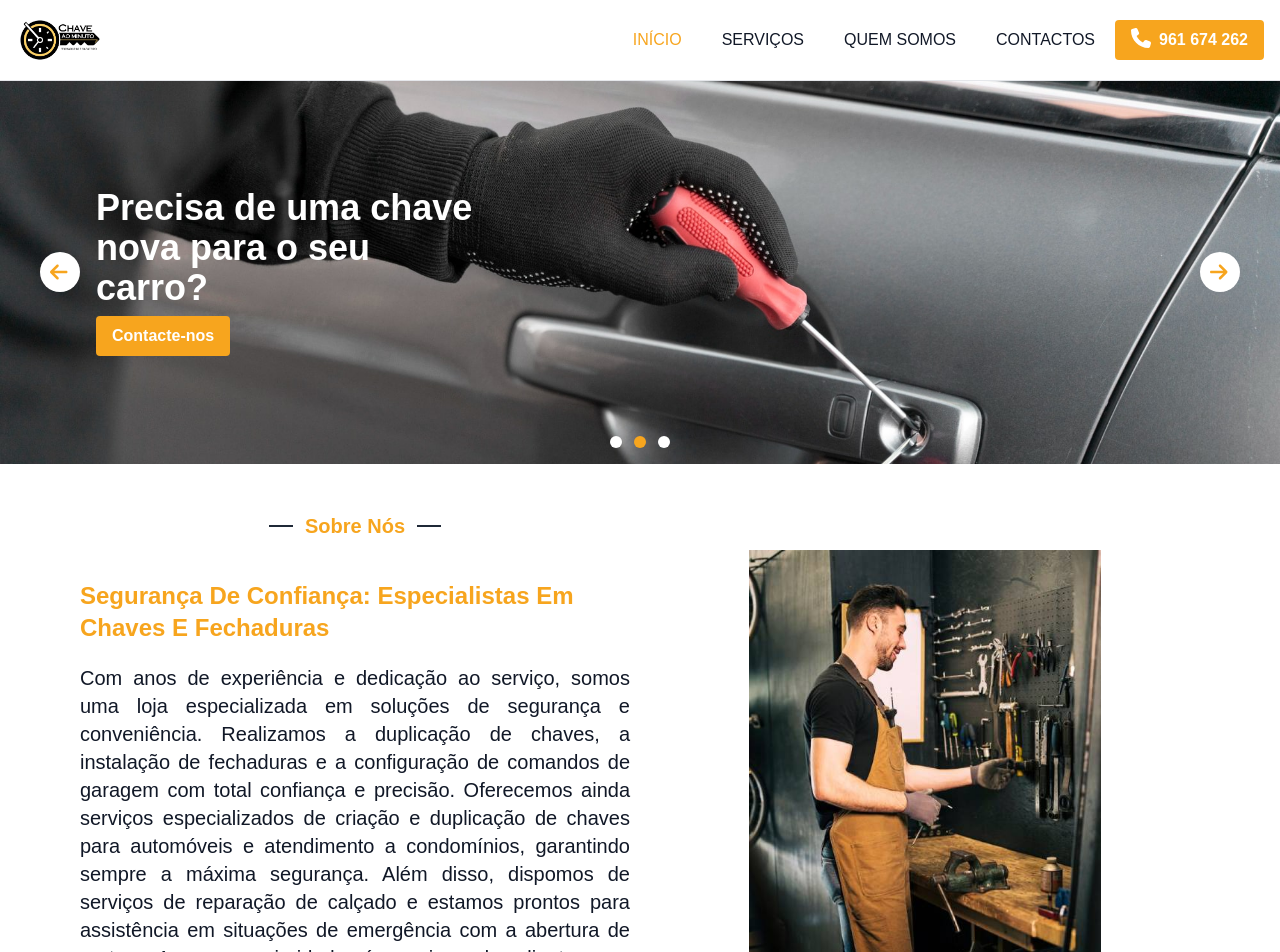
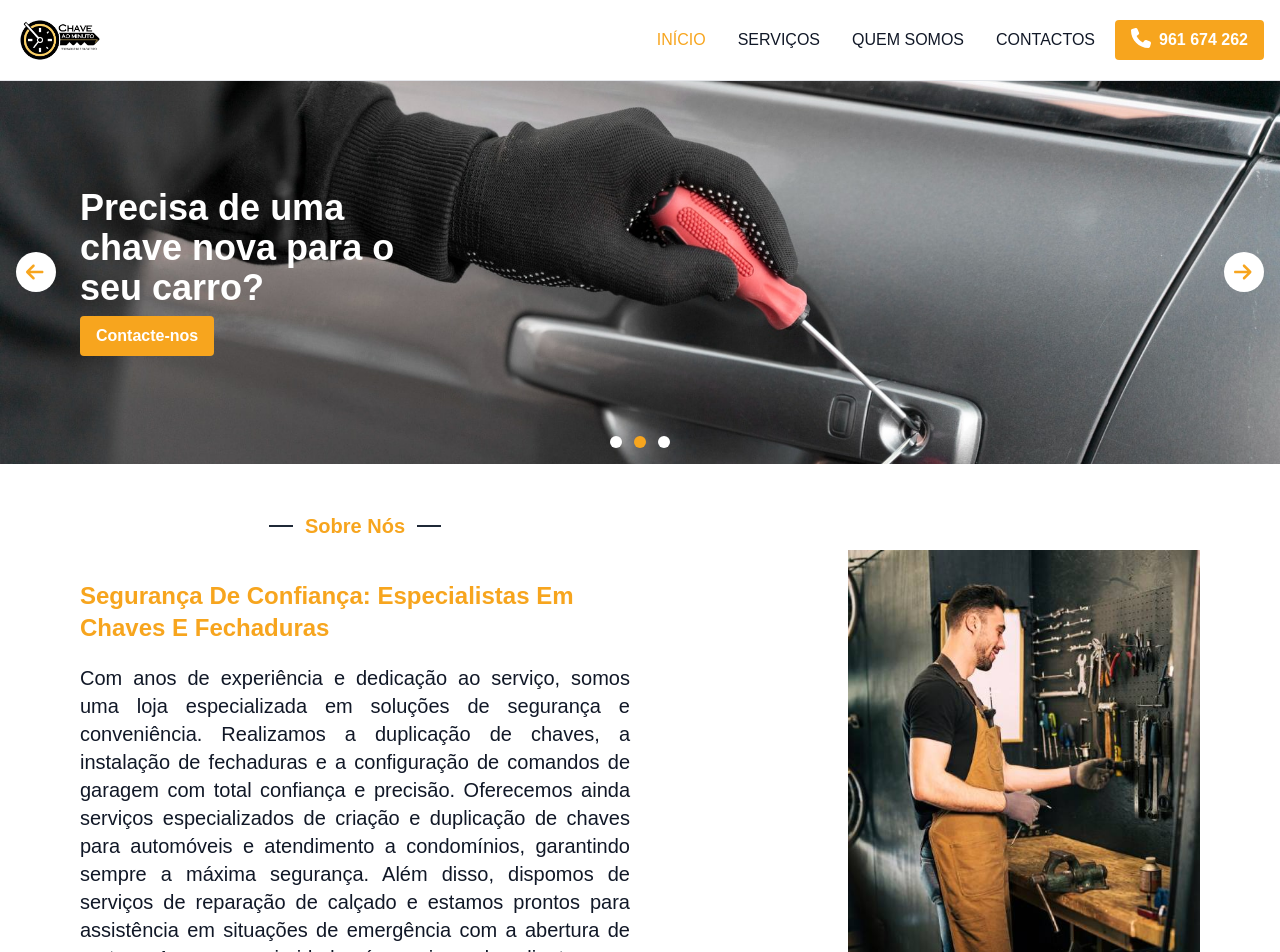
Before and after one commit to TwickE/ChavesAoMinuto, a React (Vite) app: page / in a window 1280 px wide. Shown: the top 952 px of the page. Built offline with nearby package versions, Linux system fonts and the light colour scheme.

Commit message:
Spacing chabges

```diff
--- a/package.json
+++ b/package.json
@@ -1,5 +1,5 @@
 {
-  "name": "mestredasfechaduras",
+  "name": "chavesaominuto",
   "private": true,
   "version": "0.0.0",
   "type": "module",
--- a/src/components/AboutSection.jsx
+++ b/src/components/AboutSection.jsx
@@ -2,7 +2,7 @@ import aboutSectionImage from '../assets/aboutSection.jpg'
 
 function AboutSection() {
     return (
-        <section className="px-4 sm:px-20 mt-12 flex flex-col lg:flex-row justify-center items-center gap-5">
+        <section className="px-4 w-full max-w-[1440px] mx-auto sm:px-20 mt-12 flex flex-col lg:flex-row justify-center items-center gap-5">
             <div className="w-full lg:w-[calc(50%-0.625rem)] flex flex-col justify-center">
                 <div className="flex items-center gap-3 m-auto capitalize text-primary-default text-xl font-bold">
                     <span className="w-6 h-[2px] bg-gray-800"></span>
@@ -12,7 +12,7 @@ function AboutSection() {
                 <h2 className="text-primary-default text-2xl font-bold capitalize mt-10">Segurança de Confiança: Especialistas em Chaves e Fechaduras</h2>
                 <p className="text-gray-900 text-xl text-justify mt-5">Com anos de experiência e dedicação ao serviço, somos uma loja especializada em soluções de segurança e conveniência. Realizamos a duplicação de chaves, a instalação de fechaduras e a configuração de comandos de garagem com total confiança e precisão. Oferecemos ainda serviços especializados de criação e duplicação de chaves para automóveis e atendimento a condomínios, garantindo sempre a máxima segurança. Além disso, dispomos de serviços de reparação de calçado e estamos prontos para assistência em situações de emergência com a abertura de portas. A nossa prioridade é servir cada cliente com integridade e expertise, construindo relações baseadas na confiança.</p>
             </div>
-            <div className="w-full lg:w-[calc(50%-0.625rem)]  flex justify-center">
+            <div className="w-full lg:w-[calc(50%-0.625rem)]  flex justify-center lg:justify-end">
                 <img src={aboutSectionImage} className='object-cover max-w-[18rem] sm:max-w-[22rem]' alt="Um homem em frente a uma mesa de trabalho de seralharia" />
             </div>
         </section>
--- a/src/components/Carousel.jsx
+++ b/src/components/Carousel.jsx
@@ -38,7 +38,7 @@ function Carousel() {
         <section className='overflow-hidden relative mt-20 h-64 md:h-96'>
             <div className="flex transition ease-in-out duration-700" style={{ transform: `translateX(-${current * 100}%)` }}>
                 <div className='min-w-full h-64 md:h-96 relative flex items-center'>
-                    <div className='absolute ml-16 md:ml-24 w-52 md:w-96'>
+                    <div className='absolute ml-16 w-52 md:w-96 px-4 min-[1440px]:ml-[calc((100vw-1440px)/2+80px)]'>
                         <h2 className="font-montserrat font-bold text-white text-2xl md:text-4xl">Não consegue abrir a sua porta?</h2>
                         <Link to="/contact" className="btn mt-2">
                             Contacte-nos
@@ -47,7 +47,7 @@ function Carousel() {
                     <img className='object-cover min-w-full min-h-full' src={slider1} alt="" />
                 </div>
                 <div className='min-w-full h-64 md:h-96 relative flex items-center'>
-                    <div className='absolute ml-16 md:ml-24 w-52 md:w-96'>
+                    <div className='absolute ml-16 w-52 md:w-96 px-4 min-[1440px]:ml-[calc((100vw-1440px)/2+80px)]'>
                         <h2 className="font-montserrat font-bold text-white text-2xl md:text-4xl">Precisa de uma chave nova para o seu carro?</h2>
                         <Link to="/contact" className="btn mt-2">
                             Contacte-nos
@@ -56,7 +56,7 @@ function Carousel() {
                     <img className='object-cover min-w-full min-h-full' src={slider2} alt="" />
                 </div>
                 <div className='min-w-full h-64 md:h-96 relative flex items-center'>
-                    <div className='absolute ml-16 md:ml-24 w-52 md:w-96'>
+                    <div className='absolute ml-16 w-52 md:w-96 px-4 min-[1440px]:ml-[calc((100vw-1440px)/2+80px)]'>
                         <h2 className="font-montserrat font-bold text-white text-2xl md:text-4xl">Quer trocar a fechadura da sua porta?</h2>
                         <Link to="/contact" className="btn mt-2">
                             Contacte-nos
@@ -65,15 +65,15 @@ function Carousel() {
                     <img className='object-cover min-w-full min-h-full' src={slider3} alt="" />
                 </div>
             </div>
-            <div className='absolute top-0 h-full left-0 flex justify-between items-center px-3 md:px-10'>
+            <div className='absolute top-0 h-full left-0 flex justify-between items-center px-4 min-[1440px]:ml-[calc((100vw-1440px)/2)]'>
                 <button onClick={() => previousSlide()} className='w-10 h-10 flex justify-center items-center rounded-full bg-white hover:bg-gray-200'>
                     <svg className='w-5 h-5 fill-primary-default'>
                         <use href={`${icons}#arrow-left-icon`}></use>
                     </svg>
                 </button>
             </div>
-            <div className='absolute top-0 h-full right-0 flex justify-between items-center px-3 md:px-10'>
-            <button onClick={() => nextSlide()} className='w-10 h-10 flex justify-center items-center rounded-full bg-white hover:bg-gray-200'>
+            <div className='absolute top-0 h-full right-0 flex justify-between items-center px-4 min-[1440px]:mr-[calc((100vw-1440px)/2)]'>
+                <button onClick={() => nextSlide()} className='w-10 h-10 flex justify-center items-center rounded-full bg-white hover:bg-gray-200'>
                     <svg className='w-5 h-5 fill-primary-default'>
                         <use href={`${icons}#arrow-right-icon`}></use>
                     </svg>
--- a/src/components/Footer.jsx
+++ b/src/components/Footer.jsx
@@ -9,7 +9,7 @@ function Footer() {
     return (
         <footer className="bg-slate-200 w-full p-4">
             <img src={logo} alt="logo chaves ao minuto" className='h-24 object-contain mx-auto' />
-            <div className="mt-8 w-fit lg:w-full mx-auto flex flex-col gap-16 lg:flex-row justify-center lg:justify-around items-center lg:items-start">
+            <div className="mt-8 w-fit max-w-[1440px] mx-auto lg:w-full flex flex-col gap-16 lg:flex-row justify-center lg:justify-around items-center lg:items-start">
                 <div className='flex flex-col items-center lg:items-start gap-3 text-gray-900 text-xl font-bold capitalize'>
                     <h3 className='mb-3 text-2xl text-primary-dark'>Páginas</h3>
                     <Link to="/" className="hover:text-primary-default">Início</Link>
--- a/src/components/Marquee.jsx
+++ b/src/components/Marquee.jsx
@@ -4,7 +4,7 @@ import data from '../assets/keyBrands.json'
 
 function Marquee() {
     return (
-        <section className="my-20 w-full mx-auto px-4 sm:px-20 overflow-x-hidden">
+        <section className="my-20 w-full max-w-[1440px] mx-auto px-4 overflow-x-hidden">
             <ReactMarquee
                 autoFill={true}
                 gradient={true}
--- a/src/components/Navbar.jsx
+++ b/src/components/Navbar.jsx
@@ -8,11 +8,11 @@ function Navbar({ currentPage }) {
     const [mobileMenuOpen, setMobileMenuOpen] = useState(false)
 
     return (
-        <header>
-            <nav className="p-4 flex justify-between items-center bg-white fixed w-full z-20 top-0 start-0 border-b border-gray-200">
+        <header className='w-full fixed z-20 top-0 bg-white border-b border-gray-200 flex justify-center'>
+            <nav className="p-4 flex justify-between items-center w-full max-w-[1440px]">
                 <Link to='/'><img src={logo} alt="logo chaves ao minuto" className='h-12' /></Link>
                 <div className='flex gap-2 items-center'>
-                    <ul className='hidden md:flex md:gap-4'>
+                    <ul className='hidden md:flex md:gap-2'>
                         <li className={`p-3 uppercase ${currentPage === 'home' ? 'bg-primary-default text-white rounded md:bg-transparent md:text-primary-default' : 'text-gray-900 hover:text-primary-light'}`}>
                             <Link to='/'>início</Link>
                         </li>
--- a/src/components/QualitiesSection.jsx
+++ b/src/components/QualitiesSection.jsx
@@ -9,7 +9,7 @@ function QualitiesSection() {
 
     return (
         <section className='bg-gray-950 mt-20 h-fit py-8 bg-cover bg-center bg-no-repeat' style={{ backgroundImage: `url(${pattern})` }}>
-            <div className='px-4 sm:px-20 w-full h-fit flex flex-row justify-center gap-16 items-center flex-wrap'>
+            <div className='px-4 w-full max-w-[1440px] mx-auto sm:px-20 h-fit flex flex-row justify-center gap-16 items-center flex-wrap'>
                 <div className='flex flex-col items-center'>
                     <svg className='w-16 h-16 fill-white'>
                         <use href={`${icons}#shop-icon`}></use>
--- a/src/components/ServiceDetail.jsx
+++ b/src/components/ServiceDetail.jsx
@@ -5,7 +5,7 @@ function ServiceDetail({ serviceData }) {
     const loadedImage = services[serviceData.image]
 
     return (
-        <section className="px-4 sm:px-20 md:px-40 mt-12 flex flex-col justify-center items-center gap-5">
+        <section className="px-4 w-full max-w-[1440px] mx-auto sm:px-20 md:px-40 mt-12 flex flex-col justify-center items-center gap-5">
             <div className="flex items-center gap-3 text-primary-default text-xl font-bold">
                 <span className="w-6 h-[2px] bg-gray-800"></span>
                 Sobre o Serviço
--- a/src/components/ServicesSection.jsx
+++ b/src/components/ServicesSection.jsx
@@ -3,7 +3,7 @@ import ServiceCard from './ServiceCard'
 
 function ServicesSection() {
     return (
-        <section className="px-4 sm:px-20 mt-12 flex flex-col justify-center items-center gap-5">
+        <section className="px-4 w-full max-w-[1440px] mx-auto sm:px-20 mt-12 flex flex-col justify-center items-center gap-5">
             <div className="flex items-center gap-3 capitalize text-primary-default text-xl font-bold">
                 <span className="w-6 h-[2px] bg-gray-800"></span>
                 Serviços
```
Also changed, not shown: src/components/ContactSection.jsx (+4 -4 lines).
